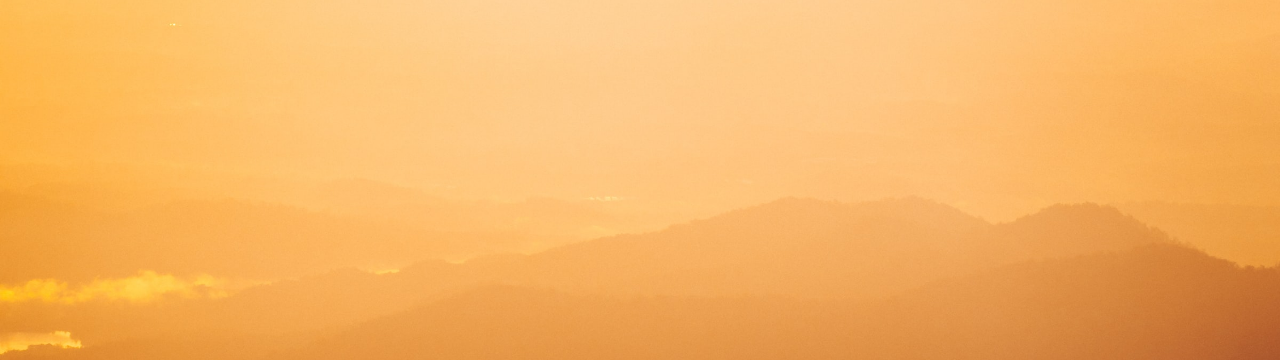
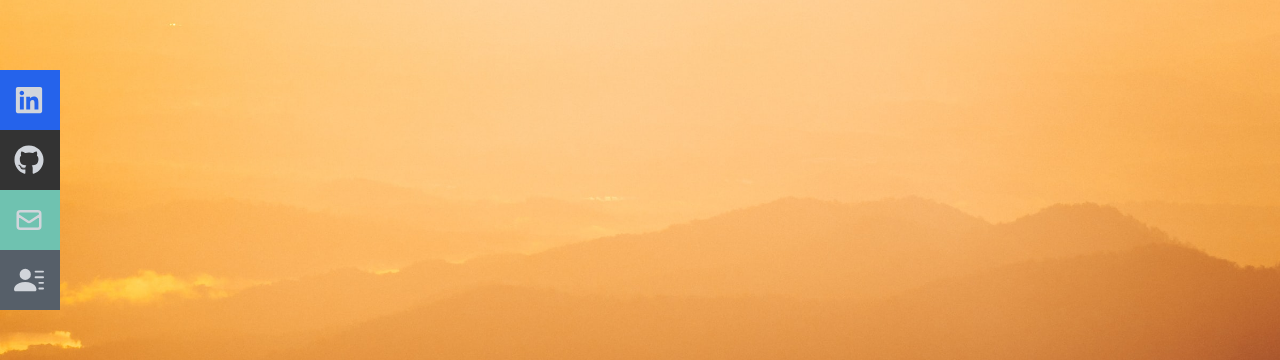
Before and after one commit to NumiBlue/reactportfolio, a React (Create React App) app in the folder my-app/: page / in a window 1280 px wide. Shown: the part 210-570 px from the top of the page. Built offline with nearby package versions, Linux system fonts and the light colour scheme; a web font is replaced by a local one.

Commit message:
adds icon home and adds/styles social icons

```diff
--- a/my-app/src/components/Home.jsx
+++ b/my-app/src/components/Home.jsx
@@ -1,5 +1,6 @@
 import React from 'react';
 import backgroundImage from '../assets/wes-hicks-G2W_8eagxNQ-unsplash-2.jpg';
+import { HiArrowNarrowRight } from 'react-icons/hi';
 
 const Home = () => {
   return (
--- a/my-app/src/components/Navbar.jsx
+++ b/my-app/src/components/Navbar.jsx
@@ -95,11 +95,43 @@
       </ul>
 
      {/*social icons*/}
-      <div className='hidden'>
-
+       {/* Social icons */}
+       <div className='hidden lg:flex fixed flex-col top-[35%] left-0'>
+        <ul>
+          <li className='w-[160px] h-[60px] flex justify-between items-center ml-[-100px] hover:ml-[-10px] duration-300 bg-blue-600'>
+            <a
+              className='flex justify-between items-center w-full text-gray-300'
+              href='/'
+            >
+              Linkedin <FaLinkedin size={30} />
+            </a>
+          </li>
+          <li className='w-[160px] h-[60px] flex justify-between items-center ml-[-100px] hover:ml-[-10px] duration-300 bg-[#333333]'>
+            <a
+              className='flex justify-between items-center w-full text-gray-300'
+              href='/'
+            >
+              Github <FaGithub size={30} />
+            </a>
+          </li>
+          <li className='w-[160px] h-[60px] flex justify-between items-center ml-[-100px] hover:ml-[-10px] duration-300 bg-[#6fc2b0]'>
+            <a
+              className='flex justify-between items-center w-full text-gray-300'
+              href='/'
+            >
+              Email <HiOutlineMail size={30} />
+            </a>
+          </li>
+          <li className='w-[160px] h-[60px] flex justify-between items-center ml-[-100px] hover:ml-[-10px] duration-300 bg-[#565f69]'>
+            <a
+              className='flex justify-between items-center w-full text-gray-300'
+              href='/'
+            >
+              Resume <BsFillPersonLinesFill size={30} />
+            </a>
+          </li>
+        </ul>
       </div>
-
-
     </div>
   );
 };
```
